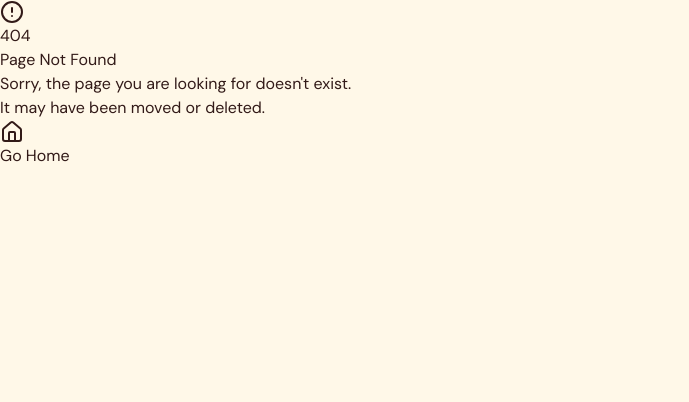
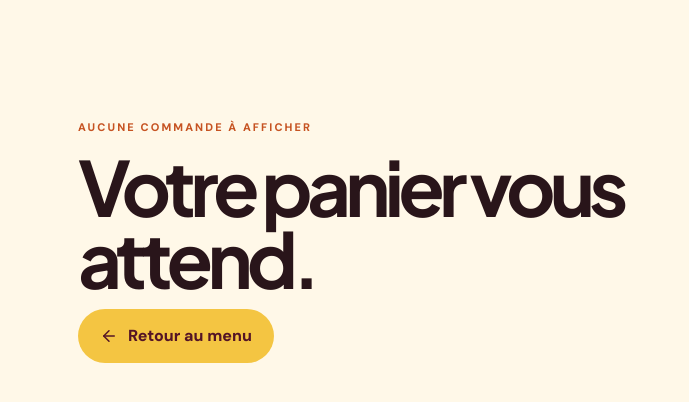
Before and after one commit to sieni7/panini-gloire, a React (Vite) app in the folder client/: page /confirmation in a window 1280 px wide. Before the commit this address had no page. Shown: the top 402 px of the page, without its empty margins (0-689 px from the left). Built offline with nearby package versions, Linux system fonts and the light colour scheme.

Commit message:
fix: add confirmation page and whatsapp handoff

```diff
--- a/client/src/App.tsx
+++ b/client/src/App.tsx
@@ -1,6 +1,7 @@
 import { Route, Switch } from "wouter";
 import Home from "./pages/Home";
 import Checkout from "./pages/Checkout";
+import Confirmation from "./pages/Confirmation";
 import NotFound from "./pages/NotFound";
 import Admin from "./pages/Admin";
 
@@ -9,6 +10,7 @@ export default function App() {
   return <Switch>
     <Route path="/" component={Home} />
     <Route path="/commande" component={Checkout} />
+    <Route path="/confirmation" component={Confirmation} />
     <Route path="/dashboard" component={Admin} />
     <Route path="/404" component={NotFound} />
     <Route component={NotFound} />
--- a/client/src/pages/Checkout.tsx
+++ b/client/src/pages/Checkout.tsx
@@ -1,4 +1,4 @@
-import { FormEvent, useMemo, useState } from "react";
+import { useMemo, useState, type FormEvent } from "react";
 import { Link, useLocation } from "wouter";
 import { ArrowLeft, ArrowRight, MapPin, MessageCircle } from "lucide-react";
 
--- /dev/null
+++ b/client/src/pages/Confirmation.tsx
@@ -0,0 +1,35 @@
+import { useState } from "react";
+import { ArrowLeft, CheckCircle2, ExternalLink, MessageCircle } from "lucide-react";
+import { Link } from "wouter";
+
+// Style reminder: confirmation chaleureuse en bordeaux, jaune maïs et ivoire, avec une action WhatsApp nette.
+
+type LastOrder = {
+  orderId: string;
+  total: number;
+  message: string;
+  name: string;
+};
+
+const formatCFA = (value: number) => `${new Intl.NumberFormat("fr-FR").format(value)} F`;
+
+const readLastOrder = (): LastOrder | null => {
+  try {
+    const parsed = JSON.parse(localStorage.getItem("panini-gloire-last-order") || "null");
+    return parsed && typeof parsed.orderId === "string" && typeof parsed.total === "number" && typeof parsed.message === "string" ? parsed : null;
+  } catch {
+    return null;
+  }
+};
+
+export default function Confirmation() {
+  const [order] = useState<LastOrder | null>(readLastOrder);
+
+  if (!order) {
+    return <main className="empty-page"><p className="eyebrow dark">AUCUNE COMMANDE À AFFICHER</p><h1>Votre panier vous attend.</h1><Link href="/" className="primary-button"><ArrowLeft size={18} /> Retour au menu</Link></main>;
+  }
+
+  const whatsappHref = `https://wa.me/2250574971022?text=${order.message}`;
+
+  return <main className="confirmation-page"><section className="confirmation-card"><div className="confirmation-check"><CheckCircle2 size={34} /></div><p className="eyebrow dark">COMMANDE PRÉPARÉE</p><h1>Merci {order.name.trim() || "à vous"}.</h1><p className="confirmation-lead">Votre récapitulatif est prêt. Il ne reste plus qu’à l’envoyer à Marina sur WhatsApp.</p><div className="confirmation-reference"><span>Référence</span><strong>{order.orderId}</strong></div><div className="confirmation-total"><span>Total</span><strong>{formatCFA(order.total)}</strong></div><a className="primary-button whatsapp-button" href={whatsappHref} target="_blank" rel="noreferrer"><MessageCircle size={19} /> Ouvrir WhatsApp <ExternalLink size={16} /></a><Link href="/" className="back-link">Retourner au menu</Link></section></main>;
+}
```
Also changed, not shown: 1 other file (tests, documents, lock files or other folders).
